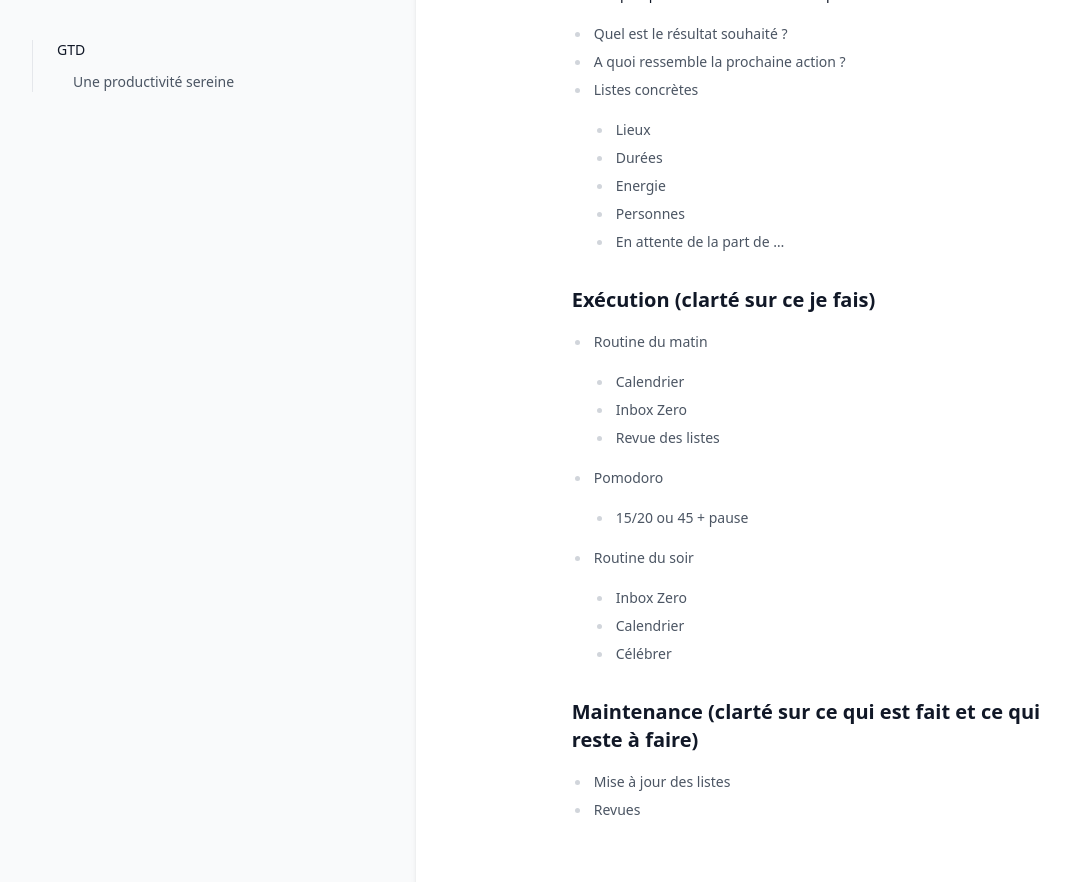
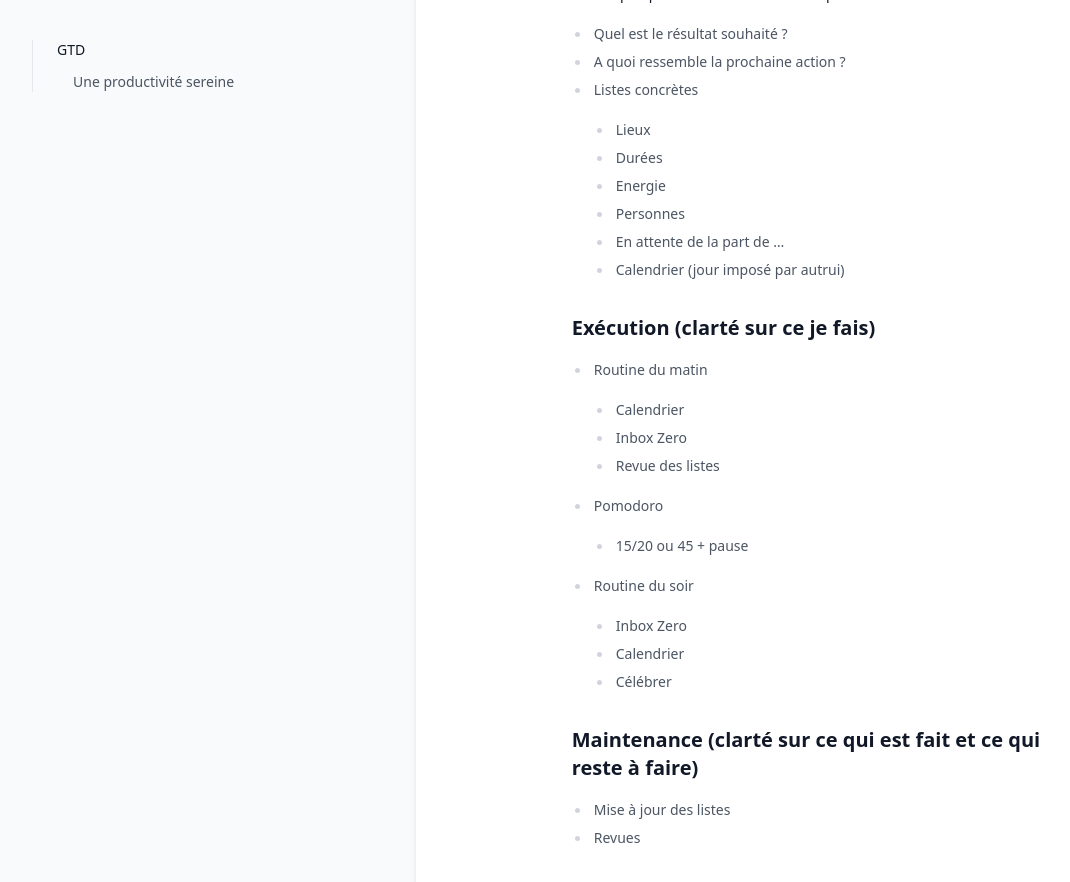
Before and after one commit to greglejeune/ebook, a Jekyll site: the page built from _gdp/2025-01-01-productivite.md, in a window 1280 px wide and 900 px high, scrolled down 761 px. Shown: the top 882 px of the window, without its empty margins (0-1070 px from the left). Built offline with Jekyll 4.4.1, drawn with Linux system fonts in a browser that asks for light colours.

Commit message:
Update 2025-01-01-productivite.md

```diff
--- a/_gdp/2025-01-01-productivite.md
+++ b/_gdp/2025-01-01-productivite.md
@@ -47,6 +47,7 @@ source : "https://www.youtube.com/watch?v=i1K_IVTvXpY"
   - Energie
   - Personnes
   - En attente de la part de ...
+  - Calendrier (jour imposé par autrui)
 
 ## Exécution (clarté sur ce je fais)
 
```
